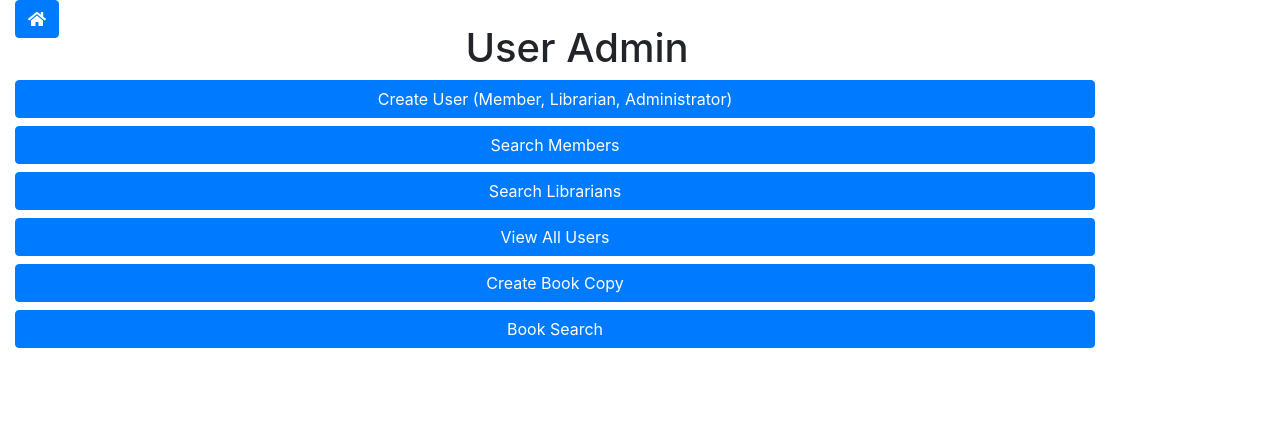
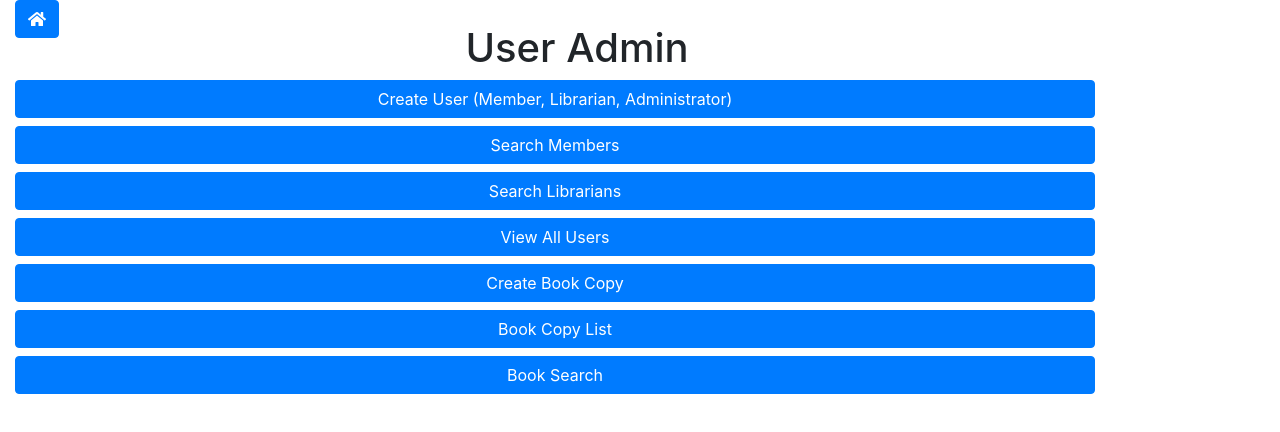
Before and after one commit to Aseedholm/cs5200-library-final-project-front-end-sp20, a React (Create React App) app: page /userAdmin in a window 1280 px wide. Shown: the top 432 px of the page. Built offline with nearby package versions, Linux system fonts and the light colour scheme.

Commit message:
Added a delete function for viewing all book copies. Made page accessible to Librarians and Admins.

```diff
--- a/src/components/librarian/ViewAllMembers.js
+++ b/src/components/librarian/ViewAllMembers.js
@@ -24,7 +24,7 @@ export default class ViewAllMembers extends React.Component {
                     All Library Members
                 </h1>
                 <ul className="list-group">
-                    {this.props.match.path.toString().includes("librarian") &&
+                    {this.props.match.path.toString().includes("/librarian/") &&
                         this.state.libraryMembers
                               && this.state.libraryMembers.map((users, index) =>
                                                                    <li key={index} className="list-group-item">
@@ -36,7 +36,7 @@ export default class ViewAllMembers extends React.Component {
                                 )
 
                     }
-                    {this.props.match.path.toString().includes("member") &&
+                    {this.props.match.path.toString().includes("/member/") &&
                      this.state.libraryMembers
                      && this.state.libraryMembers.map((users, index) =>
                                                           <li key={index} className="list-group-item">
--- a/src/components/userAdmin/UserAdminPage.js
+++ b/src/components/userAdmin/UserAdminPage.js
@@ -26,6 +26,9 @@ export default class UserAdminPage extends React.Component {
                 <Link className="btn btn-primary btn-block " to={`/create-book`}>
                     Create Book Copy
                 </Link>
+                <Link className="btn btn-primary btn-block " to={`/book-copy-page/`}>
+                    Book Copy List
+                </Link>
                 <Link className="btn btn-primary btn-block " to={`/book-search/`}>
                     Book Search
                 </Link>
```
